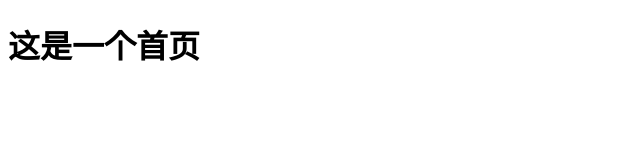
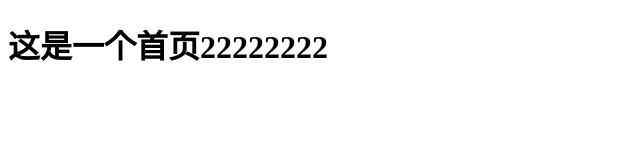
Before and after one commit to jindongli/xiaomi, a plain HTML site: page index.html in a window 1280 px wide. Shown: the whole page, without its empty margins (0-640 px from the left). Drawn offline with Linux system fonts and the light colour scheme.

Commit message:
修改内容

```diff
--- a/index.html
+++ b/index.html
@@ -7,6 +7,6 @@
     <title>Document</title>
 </head>
 <body>
-    <h1>这是一个首页</h1>
+    <h1>这是一个首页22222222</h1>
 </body>
 </html>
```
